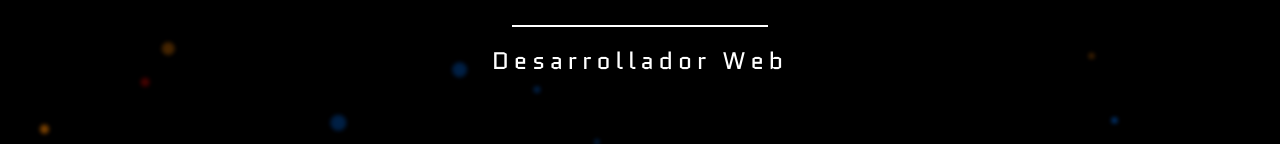
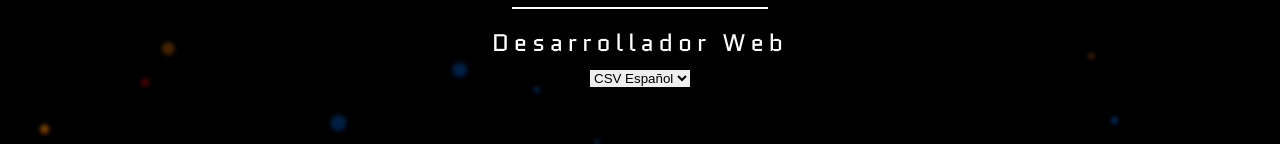
Before and after one commit to El-Merch/Portafolio_Merchand, a React (Vite) app in the folder frontend/: page / in a window 1280 px wide. Shown: the part 356-500 px from the top of the page. Built offline with nearby package versions, Linux system fonts and the light colour scheme; a web font is replaced by a local one.

Commit message:
SAVE CMDS

```diff
--- a/frontend/src/CSS/Home/index.css
+++ b/frontend/src/CSS/home.css
@@ -71,9 +71,13 @@ texto_main:hover {
   transition: transform 0.6s ease-in-out;
   font-family: 'Quantico', sans-serif;
   letter-spacing: 5px !important;
-  font-size: clamp(1rem, 3vw, 1.5rem);
+  font-size: clamp(0.7rem, 3vw, 1.5rem);
   font-weight: 400;
   margin: 0;
   color: #ffffff;
   letter-spacing: 1px;
 }
+
+#select_csv{
+  border: 1px #0052B0;
+}
--- a/frontend/src/components/Home.jsx
+++ b/frontend/src/components/Home.jsx
@@ -1,6 +1,6 @@
 import React, { useEffect } from 'react';
 
-import '../CSS/Home/index.css'
+import '../CSS/home.css'
 import '../CSS/cursor.css'
 
 
@@ -46,6 +46,14 @@ function Home() {
 
         </div>
 
+        <div id='contenedor_select_csv'>
+          <select id='select_csv'>
+            CSV
+            <option value="">CSV Español</option>
+            <option value="">CSV Ingles</option>
+          </select>
+        </div>
+
       </div>
     </section>
   );
```
